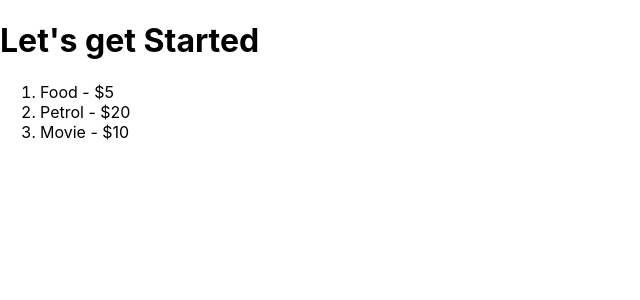
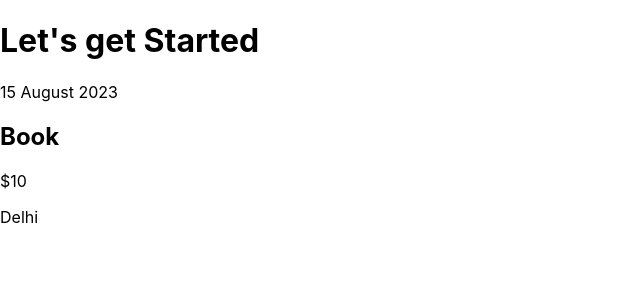
Before and after one commit to ruchitakb7/React, a React (Create React App) app in the folder project-one/: page / in a window 1280 px wide. Shown: the top 300 px of the page, without its empty margins (0-640 px from the left). Built offline with nearby package versions, Linux system fonts and the light colour scheme.

Commit message:
complex jsx

```diff
--- a/project-one/src/component/ExpenseItem.js
+++ b/project-one/src/component/ExpenseItem.js
@@ -1,11 +1,15 @@
 function ExpenseItem()
 {
     return(
-        <ol>
-            <li> Food - $5</li>
-          <li> Petrol - $20</li>
-          <li>Movie - $10</li>
-        </ol>
+        <div>
+              <div>15 August 2023</div>
+              <div>
+               <h2>Book</h2>
+               <p>$10</p>
+               <p>Delhi</p>
+              </div>
+
+        </div>
     )
 }
 
```
